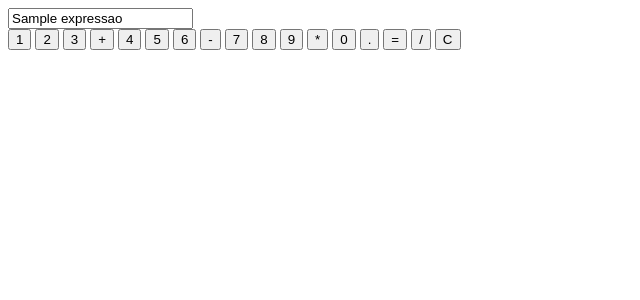
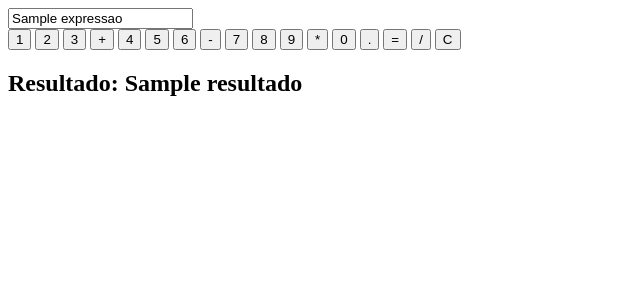
Before and after one commit to DeveloperBruNao/projeto-calculadora, a Flask app: template calculadora_chat/templates/index.html in a window 1280 px wide. Shown: the top 300 px of the page, without its empty margins (0-640 px from the left). Run offline with Flask 3, Linux system fonts and the light colour scheme; the template is opened without the code that fills it: most values are stand-ins (such as "Sample title", 1, 10 or a date in 2020).

Commit message:
Adicionando a div class de result

```diff
--- a/calculadora_chat/templates/index.html
+++ b/calculadora_chat/templates/index.html
@@ -28,8 +28,15 @@
                 <button type="submit" class="btn">=</button>
                 <button type="button" class="btn" onclick="adicionar('/')">/</button>
                 <button type="button" class="btn" onclick="limpar()">C</button>
+            </div>
+        </form>
+        <div class="result">
+            {% if resultado is not none %}
+                <h2>Resultado: {{ resultado }}</h2>
+            {% endif %}
         </div>
     </div>
 
+
 </body>
 </html>
```
